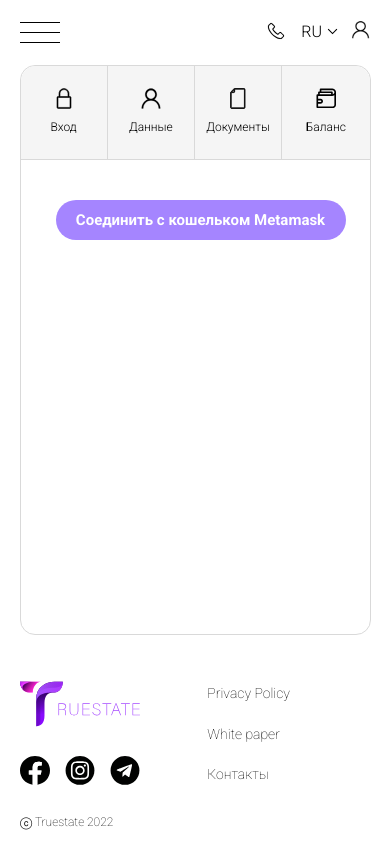
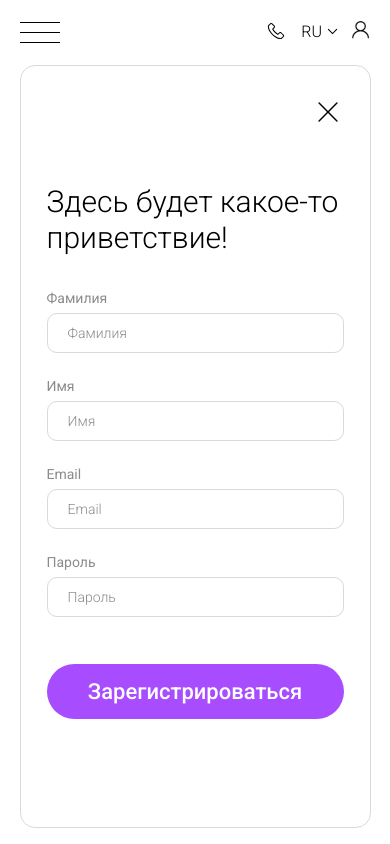
Before and after one commit to Andrew-Marty00shenko/truestate, a React (Create React App) app: page /dashboard/registration in a window 390 px wide. Shown: the top 844 px of the page. Built offline with nearby package versions, Linux system fonts and the light colour scheme.

Commit message:
add dashboard main page and registrration page

```diff
--- /dev/null
+++ b/src/Components/Dashboard/DashboardMain/DashboardMain.jsx
@@ -0,0 +1,33 @@
+import { Button } from 'react-bootstrap';
+import { Link } from 'react-router-dom';
+
+import "./DashboardMain.scss";
+
+const DashboardMain = () => {
+    return <div className="dashboard__main">
+        <h1>
+            Здесь будет какое-то приветствие!
+        </h1>
+        <p>
+            Здесь будет текст. Здесь будет текст. Здесь будет текст.
+            Здесь будет текст. Здесь будет текст.
+        </p>
+        <div className="dashboard__main-buttons">
+            <Link to='/dashboard/login'>
+                <Button>
+                    Войти
+                    <svg width="36" height="14" viewBox="0 0 36 14" fill="none" xmlns="http://www.w3.org/2000/svg">
+                        <path d="M34.9992 7.85221C35.3349 7.51652 35.3349 6.97225 34.9992 6.63656L29.5288 1.16617C29.1931 0.830482 28.6489 0.830482 28.3132 1.16617C27.9775 1.50186 27.9775 2.04612 28.3132 2.38181L33.1757 7.24438L28.3132 12.107C27.9775 12.4426 27.9775 12.9869 28.3132 13.3226C28.6489 13.6583 29.1931 13.6583 29.5288 13.3226L34.9992 7.85221ZM0.0078125 8.10397H34.3914V6.3848H0.0078125V8.10397Z" fill="white" />
+                    </svg>
+                </Button>
+            </Link>
+            <Link to='/dashboard/registration'>
+                <Button>
+                    Зарегистрироваться
+                </Button>
+            </Link>
+        </div>
+    </div>
+}
+
+export default DashboardMain;
--- /dev/null
+++ b/src/Components/Dashboard/DashboardMain/DashboardMain.scss
@@ -0,0 +1,99 @@
+.dashboard__main{
+    height: 100%;
+    padding: 143px 0px 121px;
+    display: flex;
+    justify-content: space-between;
+    flex-direction: column;
+    align-items: center;
+    text-align: center;
+
+    h1{
+        font-weight: 300;
+        font-size: 35px;
+    }
+
+    p{
+        font-weight: 300;
+        font-size: 18px;
+        max-width: 467px;
+    }
+
+    &-buttons{
+        a{
+            .btn.btn-primary{
+                height: 55px;
+                font-weight: 600;
+                font-size: 22px;
+                background-color: #A74CFF;
+
+                &:hover{
+                    background-color: #8A0BFF;
+                }
+            }
+
+            &:nth-child(1){
+                .btn.btn-primary{
+                    width: 167px;
+                    margin-right: 30px;
+
+                    svg{
+                        margin-left: 8px;
+                    }
+                }
+            }
+        }
+    }
+}
+
+@media (max-width: 730px) {
+    .dashboard__main{
+        padding: 118px 27px 115px 26px;
+        height: 584px;
+        align-items: flex-start;
+        text-align: left;
+
+        h1{
+            font-size: 30px;
+        }
+
+        p{
+            font-size: 18px;
+        }
+
+        &-buttons{
+            a{
+                &:nth-child(1){
+                    .btn.btn-primary{
+                        width: 167px;
+                        margin-right: 30px;
+                        // margin-bottom: 20px;
+
+                        svg{
+                            margin-left: 8px;
+                        }
+                    }
+                }
+            }
+        }
+    }
+}
+
+@media (max-width: 565px) {
+    .dashboard__main{
+        &-buttons{
+            a{
+                &:nth-child(1){
+                    .btn.btn-primary{
+                        margin-bottom: 20px;
+                    }
+                }
+
+                &:nth-child(2){
+                    .btn.btn-primary{
+                       width: 100%;
+                    }
+                }
+            }
+        }
+    }
+}
--- /dev/null
+++ b/src/Components/Dashboard/Registration/Registration.jsx
@@ -0,0 +1,70 @@
+import { Button } from "react-bootstrap";
+import { useNavigate } from "react-router-dom";
+import { toast } from "react-toastify";
+
+import "./Registration.scss";
+
+const Registration = () => {
+    const navigate = useNavigate();
+
+    const handleSubmitForm = () => {
+        toast.success('Вы были успешно зарегистрированы!', {
+            className: "toast-modal",
+            autoClose: 3000,
+            progressClassName: 'toast-modal-progress'
+        });
+
+        navigate('/dashboard/login');
+    };
+
+    return <form className="registration">
+        <h1>
+            Здесь будет какое-то приветствие!
+        </h1>
+        <div>
+            <p>
+                Фамилия
+            </p>
+            <input
+                name="secondName"
+                type="text"
+                placeholder="Фамилия"
+            />
+        </div>
+        <div>
+            <p>
+                Имя
+            </p>
+            <input
+                name="firstName"
+                type="text"
+                placeholder="Имя"
+            />
+        </div>
+        <div>
+            <p>
+                Email
+            </p>
+            <input
+                name="email"
+                type="email"
+                placeholder="Email"
+            />
+        </div>
+        <div>
+            <p>
+                Пароль
+            </p>
+            <input
+                name="password"
+                type="password"
+                placeholder="Пароль"
+            />
+        </div>
+        <Button onClick={handleSubmitForm}>
+            Зарегистрироваться
+        </Button>
+    </form>
+}
+
+export default Registration;
--- /dev/null
+++ b/src/Components/Dashboard/Registration/Registration.scss
@@ -0,0 +1,100 @@
+.registration{
+    height: 100%;
+    padding: 101px 0px 75px;
+    display: flex;
+    justify-content: space-between;
+    flex-direction: column;
+    align-items: center;
+
+    h1{
+        font-weight: 300;
+        font-size: 35px;
+    }
+
+    div{
+        margin-top: 21px;
+        &:first-of-type{
+            margin-top: 39px;
+        }
+    }
+
+    p{
+        font-weight: 400;
+        font-size: 14px;
+        line-height: 16px;
+        color: #8B8B8B;
+    }
+
+    input{
+        margin-top: 7px;
+        height: 40px;
+        border: 0.987821px solid #D9D9D9;
+        border-radius: 9.87821px;
+        padding: 0px 20px;
+        width: 356px;
+        font-size: 16px;
+        color: #000;
+
+        &::placeholder{
+            font-weight: 300;
+            font-size: 16px;
+            line-height: 19px;
+            color: #8B8B8B;
+        }
+    }
+
+    .btn.btn-primary{
+        width: 267px;
+        height: 55px;
+        margin-top: 37px;
+        background: #A74CFF;
+        border-radius: 82.5911px;
+        font-weight: 500;
+        font-size: 22px;
+
+        &:hover{
+            background: #740ed3;
+        }
+
+        &:focus{
+            background: #740ed3;
+        }
+
+        &:active{
+            background:#8A0BFF;
+        }
+    }
+}
+
+@media (max-width: 730px) {
+    .registration{
+        padding: 118px 26px 108px 26px;
+
+        h1{
+            font-size: 30px;
+        }
+
+        div{
+            margin-top: 21px;
+            width: 100%;
+
+            &:first-of-type{
+                margin-top: 30px;
+            }
+        }
+
+        input{
+            width: 100%;
+            font-size: 14px;
+
+            &::placeholder{
+                font-size: 14px;
+            }
+        }
+
+        .btn.btn-primary{
+            margin-top: 43px;
+            width: 100%;
+        }
+    }
+}
--- a/src/Pages/Dashboard/Dashboard.jsx
+++ b/src/Pages/Dashboard/Dashboard.jsx
@@ -1,6 +1,8 @@
 import classNames from 'classnames';
 import { Link, useLocation, Routes, Route } from 'react-router-dom';
 
+import DashboardMain from '../../Components/Dashboard/DashboardMain/DashboardMain';
+import Registration from '../../Components/Dashboard/Registration/Registration';
 import ConnectWalletButton from '../../Components/Dashboard/ConnectWalletButton/ConnectWalletButton';
 import DataInput from '../../Components/Dashboard/DataInput/DataInput';
 import Login from '../../Components/Dashboard/Login/Login';
@@ -47,7 +49,25 @@
 const Dashboard = () => {
     const location = useLocation();
 
-    return <div className="dashboard">
+    return <div className={classNames("dashboard", {
+        "dashboard--registration": location.pathname === '/dashboard/registration'
+    })}>
+        {location.pathname === '/dashboard' || location.pathname === '/dashboard/registration'
+            ? (
+                <>
+                    <Routes>
+                        <Route path='/dashboard' element={<DashboardMain />} />
+                        <Route path='/dashboard/registration' element={<Registration />} />
+                    </Routes>
+                    {location.pathname === '/dashboard/registration' && <Link to='/dashboard'>
+                        <svg width="27" height="28" viewBox="0 0 27 28" fill="none" xmlns="http://www.w3.org/2000/svg">
+                            <path d="M1 1.47607L26 26.4761" stroke="black" strokeWidth="2" strokeLinecap="round" />
+                            <path d="M1 26.4761L26 1.47609" stroke="black" strokeWidth="2" strokeLinecap="round" />
+                        </svg>
+                    </Link>}
+                </>
+            ) : (
+                <>
                     <div className="dashboard__block">
                         <ul className="dashboard__block-menu">
                             {menu.map(m => {
@@ -70,7 +90,9 @@
                     </div>
 
                     <ConnectWalletButton />
-    </div>
+                </>
+            )}
+    </div >
 }
 
 export default Dashboard;
--- a/src/Pages/Dashboard/Dashboard.scss
+++ b/src/Pages/Dashboard/Dashboard.scss
@@ -8,6 +8,18 @@
     margin: 0 auto;
     position: relative;
     min-height: 570px;
+
+    &--registration{
+        height: 663px;
+        position: relative;
+
+        svg{
+            cursor: pointer;
+            position: absolute;
+            top: 36px;
+            right: 32px;
+        }
+    }
 
     &__block{
         display: flex;
@@ -96,6 +108,16 @@
 @media (max-width: 730px){
     .dashboard{
         height: auto;
+
+        &--registration{
+            height: 763px !important;
+
+            svg{
+                width: 20px;
+                height: 20px;
+            }
+        }
+
         &__block{
             flex-direction: column;
 
```
Lines whose indentation alone changed are shown as unchanged.
